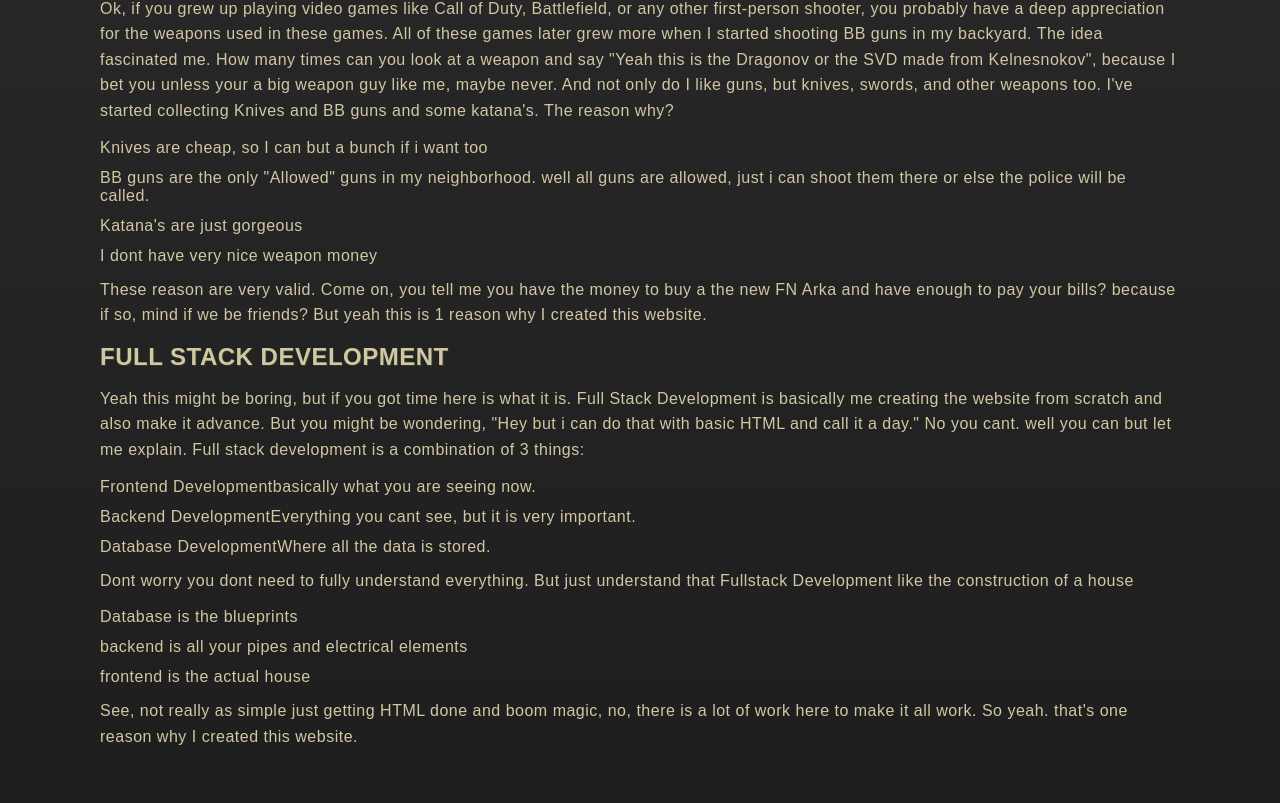
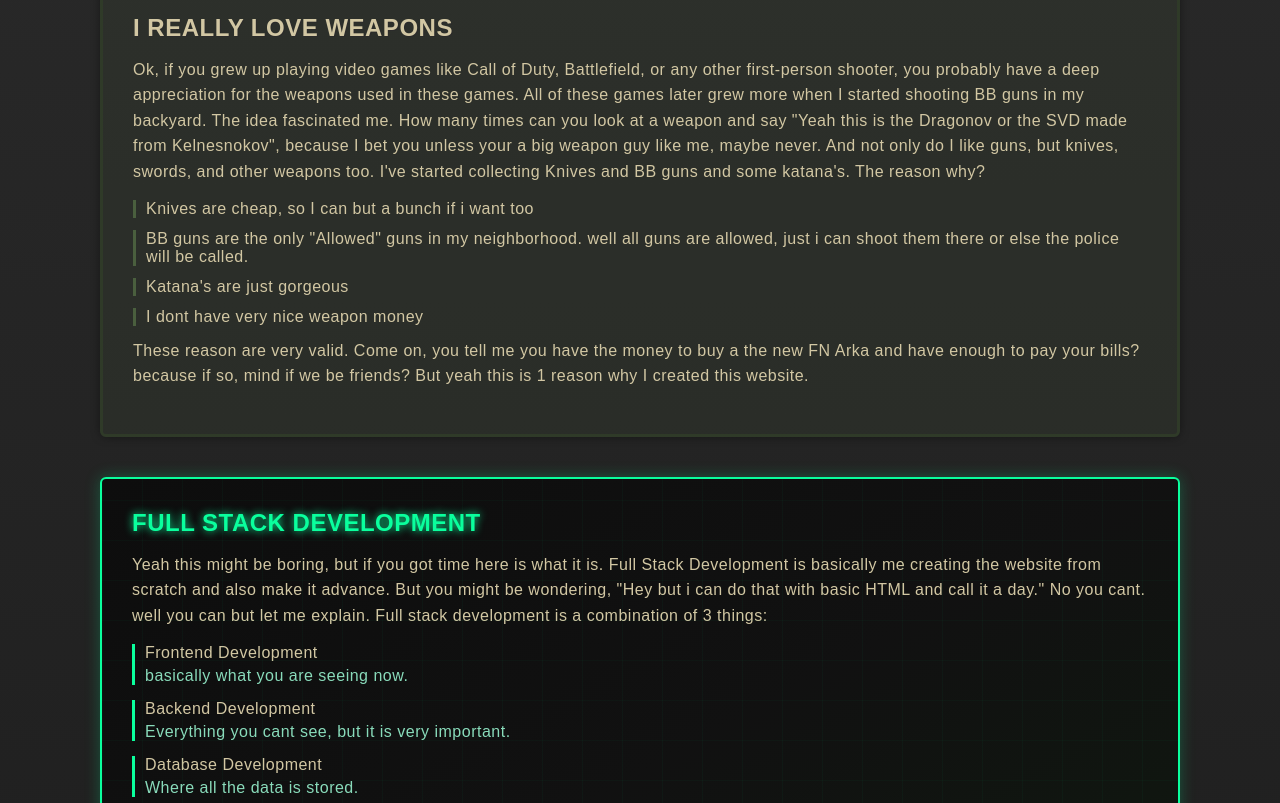
Before and after one commit to Spiderasasen/weapons-website, a React (Vite) app in the folder weapons_database_website/: page /why in a window 1280 px wide. Shown: the part 397-1200 px from the top of the page. Built offline with nearby package versions, Linux system fonts and the light colour scheme.

Commit message:
fixed the header, still working on Why.jsx

```diff
--- a/weapons_database_website/src/componets/Header.jsx
+++ b/weapons_database_website/src/componets/Header.jsx
@@ -3,24 +3,15 @@ import {useNavigate} from "react-router-dom"
 
 function Header() {
     const navigate = useNavigate();
-    onclick = (e) => {
-        if (e.target.id !== "home") {
-            navigate(`/${e.target.id}`)
-        }
-        else {
-            navigate("/")
-        }
-    }
-
     return(
         <header>
             <h1>Weapons Database</h1>
             <nav>
                 <ul>
-                    <li id={"home"}>Home</li>
+                    <li id={"home"} onClick={() => navigate("/")}>Home</li>
                     <li id={"weapons"}>Weapons</li>
                     <li id={"add-weapon"}>Add A Weapon</li>
-                    <li id={"why"}>Why I Created This?</li>
+                    <li id={"why"} onClick={() => navigate("/why")}>Why I Created This?</li>
                 </ul>
             </nav>
         </header>
--- a/weapons_database_website/src/pages/Why.jsx
+++ b/weapons_database_website/src/pages/Why.jsx
@@ -1,5 +1,6 @@
 import Header from "../componets/Header.jsx";
 import "../styles/main.css"
+import "../styles/why.css"
 
 function Why() {
     return(
@@ -11,8 +12,8 @@ function Why() {
                 <div className="why-text">
                     <p>Well we got 2 options and it really depends on wht you want to think</p>
                     <ol>
-                        <li><a>I really like Weapons</a></li>
-                        <li><a>I also wanted to create something full stack</a></li>
+                        <li><a href={"#Weapons"}>I really like Weapons</a></li>
+                        <li><a href={"#full-stack"}>I also wanted to create something full stack</a></li>
                     </ol>
                 </div>
                 <div id="Weapons">
--- a/weapons_database_website/src/styles/why.css
+++ b/weapons_database_website/src/styles/why.css
@@ -0,0 +1,74 @@
+/* ====== WEAPONS SECTION (MILITARY ARCHIVE) ====== */
+#Weapons {
+    background: rgba(74, 95, 62, 0.15); /* olive tint */
+    border: 3px solid var(--military-green-dark);
+    padding: 30px;
+    margin-top: 40px;
+    border-radius: 6px;
+    box-shadow: 0 0 10px rgba(0,0,0,0.4);
+}
+
+#Weapons h2 {
+    color: var(--sand-tan);
+    text-shadow: 1px 1px 0 var(--gunmetal);
+    margin-bottom: 15px;
+}
+
+#Weapons ul li {
+    margin-bottom: 12px;
+    padding-left: 10px;
+    border-left: 3px solid var(--military-green);
+}
+/* ====== FULL STACK SECTION (CYBER WARFARE) ====== */
+#full-stack {
+    background: linear-gradient(
+            to bottom right,
+            #0d0d0d,
+            #111,
+            #0f1a0f
+    );
+    border: 2px solid #0aff9d; /* neon green cyber glow */
+    padding: 30px;
+    margin-top: 40px;
+    border-radius: 6px;
+    box-shadow: 0 0 15px rgba(0, 255, 150, 0.25);
+    position: relative;
+    overflow: hidden;
+}
+
+/* subtle animated grid overlay */
+#full-stack::before {
+    content: "";
+    position: absolute;
+    inset: 0;
+    background-image: linear-gradient(#0aff9d22 1px, transparent 1px),
+    linear-gradient(90deg, #0aff9d22 1px, transparent 1px);
+    background-size: 40px 40px;
+    pointer-events: none;
+    animation: cyberGrid 12s linear infinite;
+    opacity: 0.25;
+}
+
+@keyframes cyberGrid {
+    from { transform: translateY(0); }
+    to { transform: translateY(-40px); }
+}
+
+#full-stack h2 {
+    color: #0aff9d;
+    text-shadow: 0 0 8px #0aff9d;
+    margin-bottom: 15px;
+}
+
+#full-stack ul li {
+    margin-bottom: 15px;
+    padding-left: 10px;
+    border-left: 3px solid #0aff9d;
+}
+
+#full-stack ul li span {
+    display: block;
+    margin-top: 5px;
+    color: #9fffd9;
+    opacity: 0.85;
+}
```
